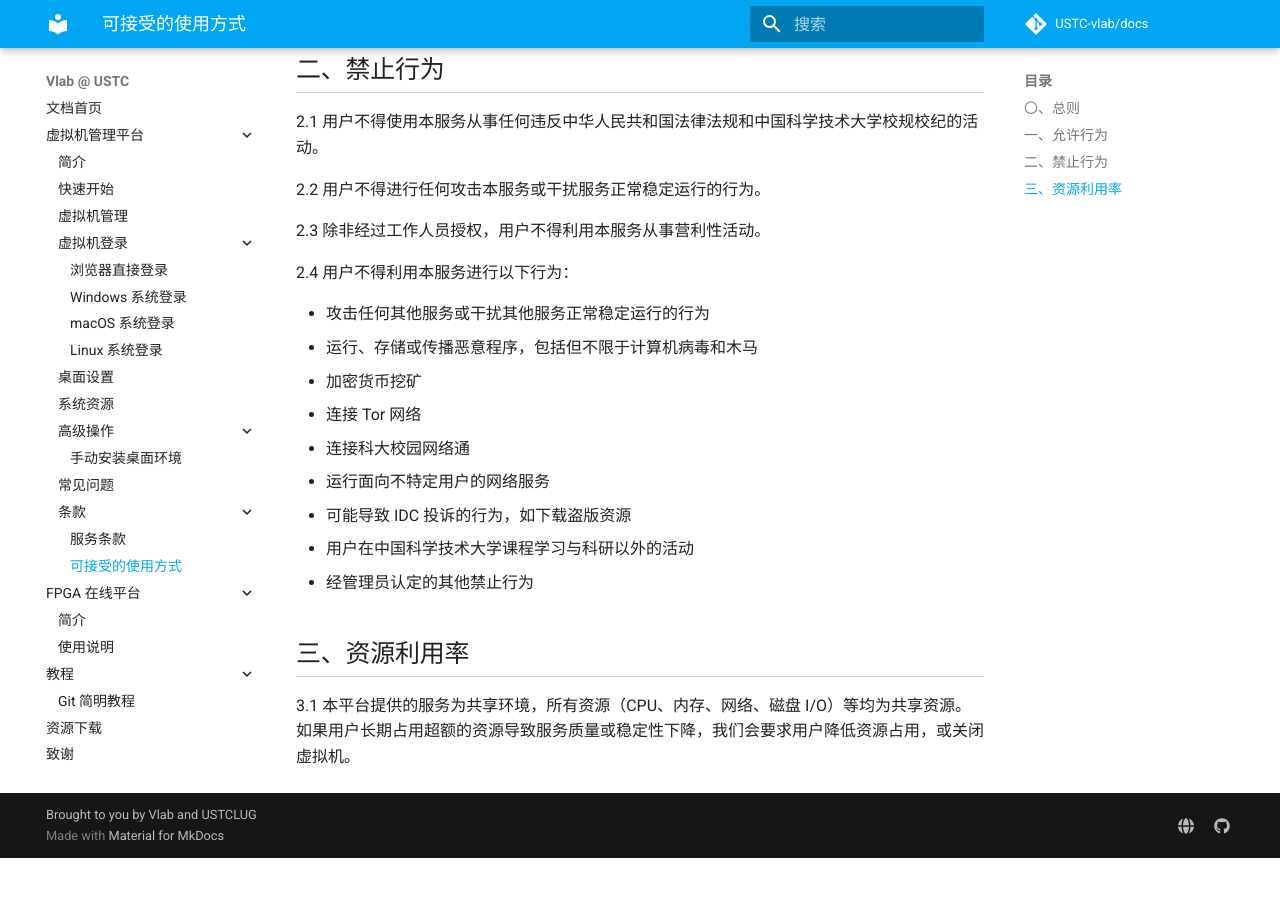
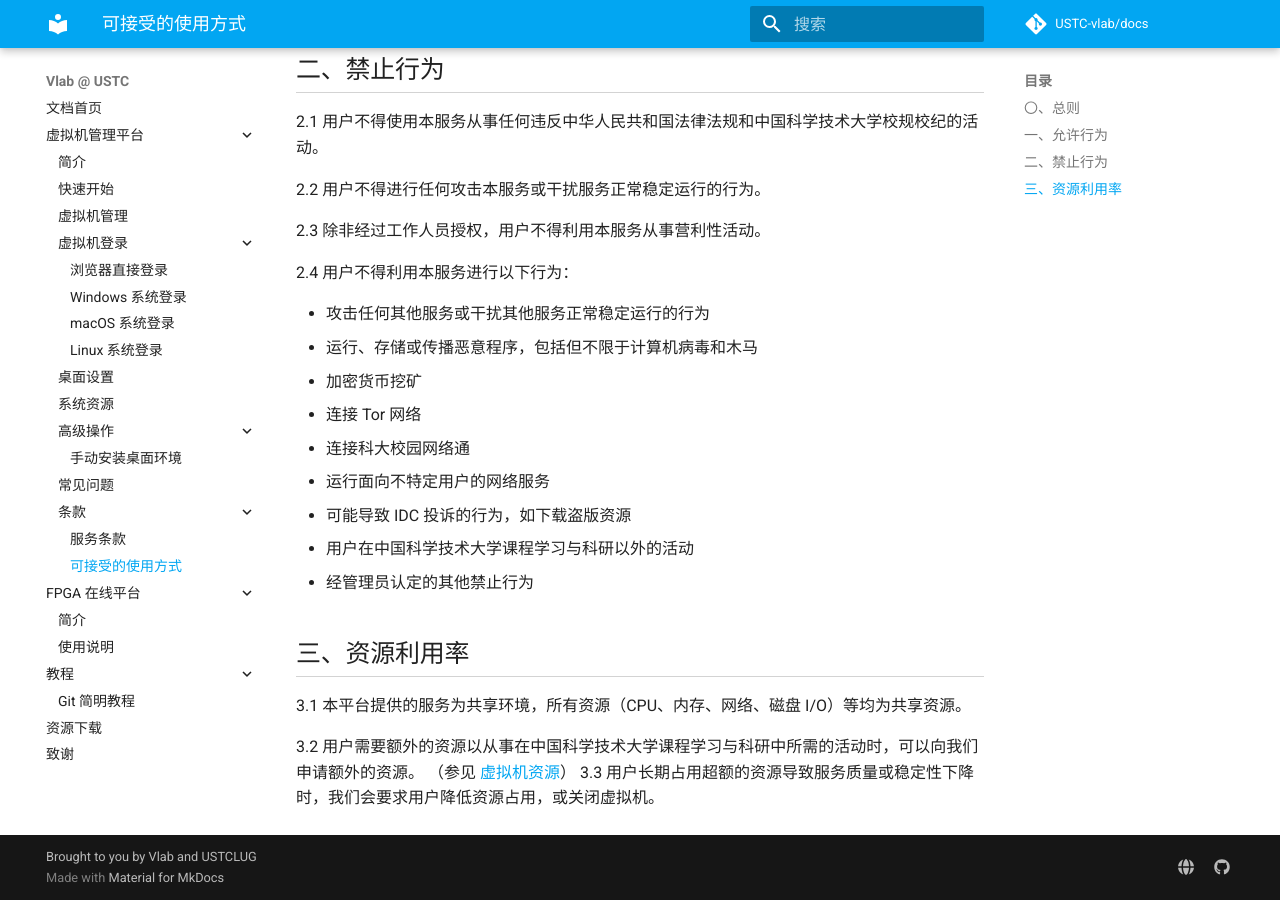
Before and after one commit to USTC-vlab/docs, an MkDocs documentation site: the page built from docs/vm/terms/acceptable-use-policy.md, in a window 1280 px wide and 900 px high, scrolled down 574 px. Built offline with MkDocs 1.6.1 and Material for MkDocs 9.7.7, drawn with Linux system fonts in a browser that asks for light colours; comment, search, counter and statistics services are not loaded; before the commit the page ends 1432 px from its top, so only the background shows below that.

Commit message:
Update on resources

```diff
--- a/docs/vm/terms/acceptable-use-policy.md
+++ b/docs/vm/terms/acceptable-use-policy.md
@@ -36,4 +36,8 @@
 
 ## 三、资源利用率 {#resource-usage}
 
-3.1 本平台提供的服务为共享环境，所有资源（CPU、内存、网络、磁盘 I/O）等均为共享资源。如果用户长期占用超额的资源导致服务质量或稳定性下降，我们会要求用户降低资源占用，或关闭虚拟机。
+3.1 本平台提供的服务为共享环境，所有资源（CPU、内存、网络、磁盘 I/O）等均为共享资源。
+
+3.2 用户需要额外的资源以从事在中国科学技术大学课程学习与科研中所需的活动时，可以向我们申请额外的资源。
+（参见 [虚拟机资源](../resources.md)）
+3.3 用户长期占用超额的资源导致服务质量或稳定性下降时，我们会要求用户降低资源占用，或关闭虚拟机。
```
Also changed, not shown: docs/vm/resources.md (+5 -1 lines).
